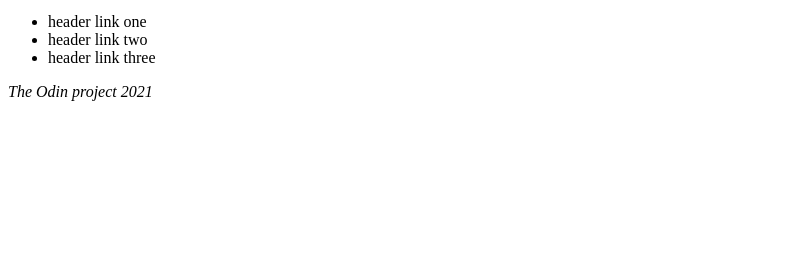
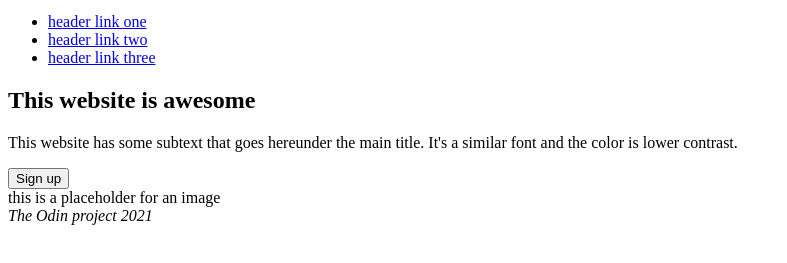
Before and after one commit to shirniqua/odin-flex-project, a plain HTML site: page index.html in a window 1280 px wide. Shown: the part 29-292 px from the top of the page, without its empty margins (0-787 px from the left). Drawn offline with Linux system fonts and the light colour scheme.

Commit message:
create html structure for the header and section one

```diff
--- a/index.html
+++ b/index.html
@@ -8,14 +8,23 @@
             <div class="header-logo">Header Logo</div>
             <div class="nav-menu">
                 <ul>
-                    <li>header link one</li>
-                    <li>header link two</li>
-                    <li>header link three</li>
+                    <li><a href="#">header link one</a> </li>
+                    <li><a href="#">header link two</a></li>
+                    <li><a href="#">header link three</a></li>
                 </ul>
             </div>
         </header>
         <div class="main">
-            <section class="section-one"></section>
+            <section class="section-one">
+                <div class="left">
+                    <h2 id="section-one-heading"> This website is awesome</h2>
+                    <p>This website has some subtext that goes hereunder the main title. It's a similar font and the color is lower contrast.</p>
+                    <button>Sign up</button>
+                </div>
+                <div class="right">
+                    this is a placeholder for an image
+                </div>
+            </section>
             <section class="section-two"></section>
             <section class="section-three"></section>
             <section class="section-four"></section>
```
